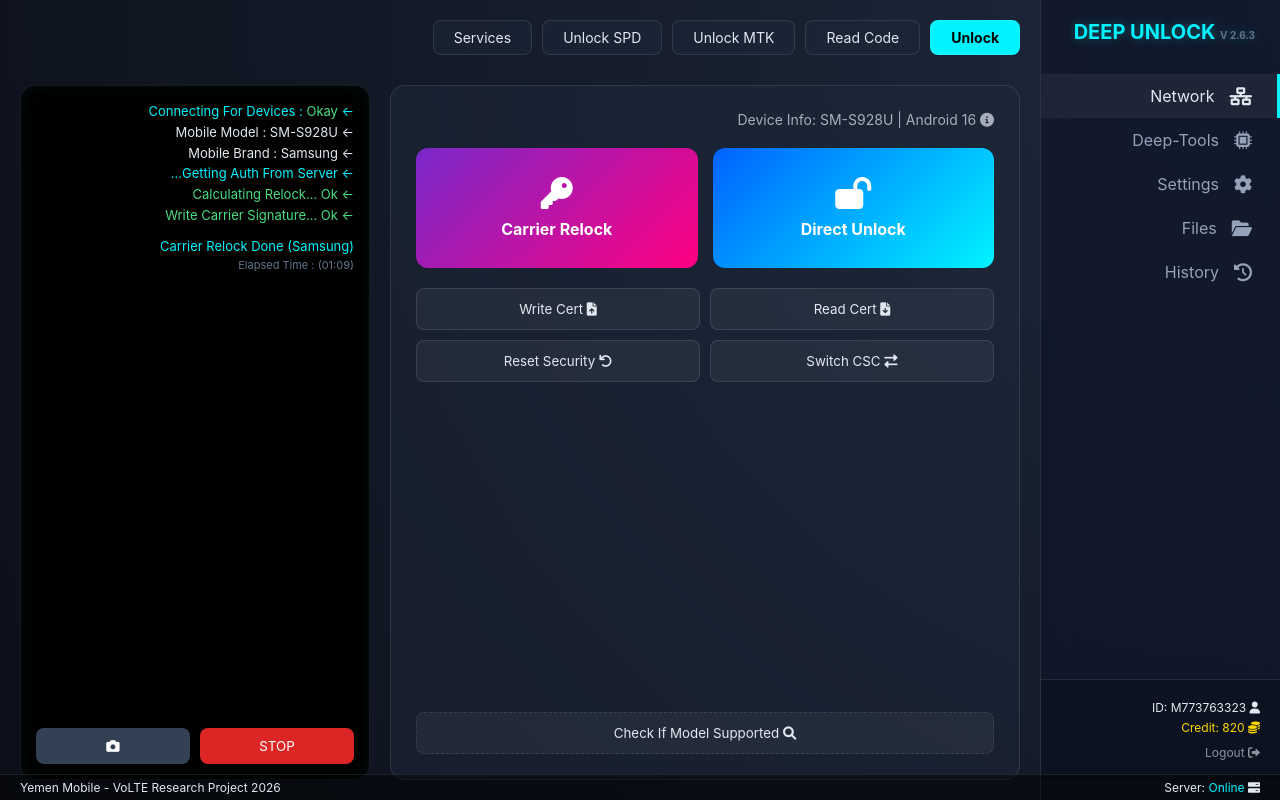
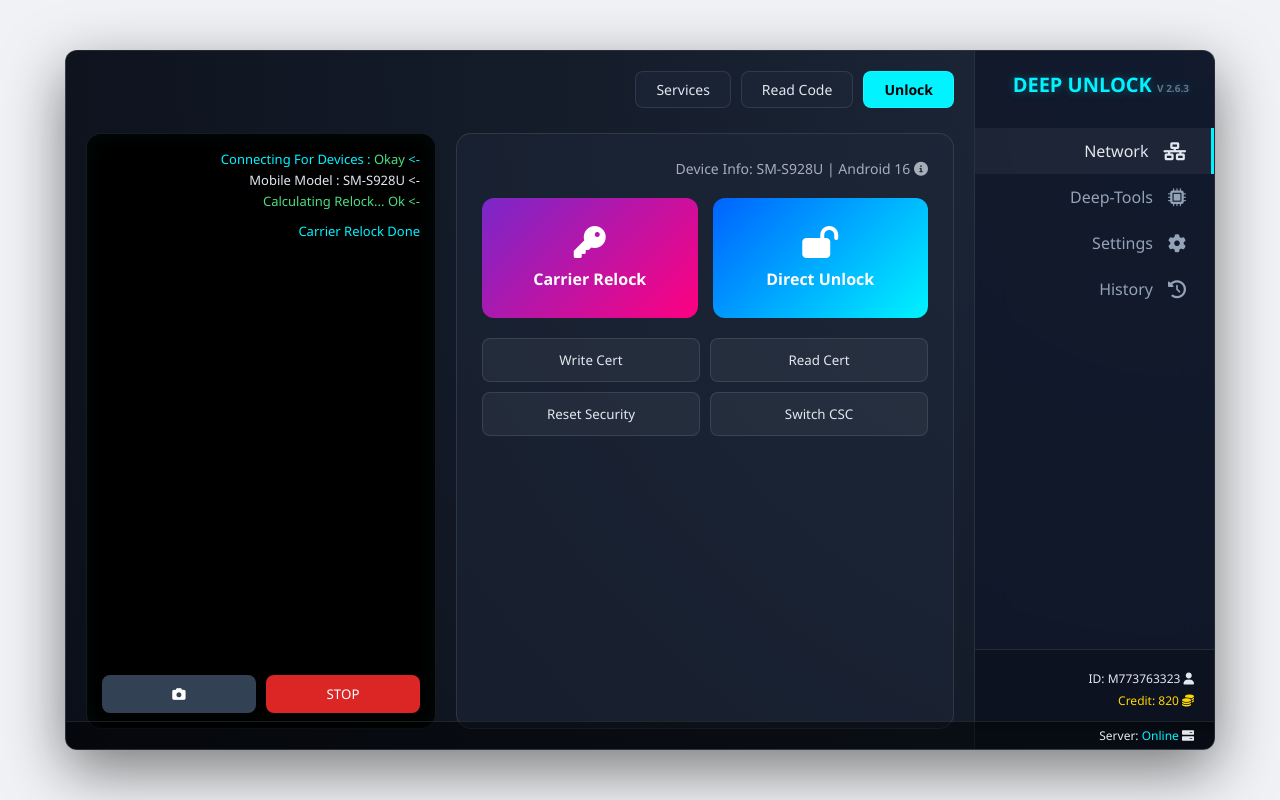
Before and after one commit to albhranygptmanwr-wq/Imei, a plain HTML site: page Anwr.html in a window 1280 px wide. Drawn offline with Linux system fonts and the light colour scheme.

Commit message:
Update Anwr.html

```diff
--- a/Anwr.html
+++ b/Anwr.html
@@ -2,8 +2,8 @@
 <html lang="ar" dir="rtl">
 <head>
     <meta charset="UTF-8">
-    <meta name="viewport" content="width=device-width, initial-scale=1.0">
-    <title>Deep Unlock Pro - Modern UI</title>
+    <meta name="viewport" content="width=1200, initial-scale=0.6, user-scalable=yes">
+    <title>Deep Unlock Pro - Desktop View</title>
     <link href="https://cdnjs.cloudflare.com/ajax/libs/font-awesome/6.0.0/css/all.min.css" rel="stylesheet">
     <style>
         :root {
@@ -20,18 +20,37 @@
             margin: 0;
             padding: 0;
             box-sizing: border-box;
-            font-family: 'Segoe UI Variable', 'Inter', sans-serif;
+            font-family: 'Segoe UI Variable', 'Segoe UI', sans-serif;
         }
 
+        /* إعدادات خلفية الصفحة البيضاء والتوسيط */
         body {
+            background-color: #f0f2f5; /* لون الهامش الأبيض (رمادي فاتح جداً لراحة العين) */
+            height: 100vh;
+            display: flex;
+            justify-content: center; /* توسيط أفقي */
+            align-items: center; /* توسيط عمودي */
+            overflow: auto; /* السماح بالسكرول إذا لزم الأمر */
+            padding: 20px;
+        }
+
+        /* هذا هو "صندوق" البرنامج الذي يحاكي نافذة الدسكتوب */
+        .app-window-container {
+            width: 1150px; /* عرض ثابت كبير */
+            height: 700px; /* ارتفاع ثابت */
+            /* نقلنا الخلفية الداكنة إلى هنا بدلاً من الـ body */
             background: radial-gradient(circle at top right, #1e293b, #0b0f19);
             color: var(--text-main);
-            height: 100vh;
             display: flex;
+            border-radius: 12px; /* حواف دائرية للنافذة */
+            box-shadow: 0 20px 60px rgba(0,0,0,0.5); /* ظل قوي ليعطي شعور النافذة العائمة */
             overflow: hidden;
+            position: relative;
+            border: 1px solid rgba(255,255,255,0.1);
         }
 
-        /* Sidebar Style */
+        /* --- بقية التنسيقات الداخلية كما هي تماماً لنسخة الدسكتوب --- */
+
         .sidebar {
             width: 240px;
             background: var(--sidebar-bg);
@@ -40,7 +59,7 @@
             display: flex;
             flex-direction: column;
             padding: 20px 0;
-            transition: 0.3s;
+            height: 100%;
         }
 
         .logo {
@@ -78,45 +97,26 @@
             border-top: 1px solid var(--glass-border);
         }
 
-        /* Main Content area */
         .main-container {
             flex: 1;
             display: flex;
             flex-direction: column;
             padding: 20px;
             gap: 20px;
+            height: 100%;
         }
 
-        .top-tabs {
-            display: flex;
-            gap: 10px;
-            padding-bottom: 10px;
-        }
-
-        .tab {
-            padding: 8px 20px;
-            background: var(--card-bg);
-            border-radius: 8px;
-            cursor: pointer;
-            border: 1px solid var(--glass-border);
-            transition: 0.3s;
-            font-size: 14px;
-        }
-
-        .tab.active {
-            background: var(--accent-blue);
-            color: #000;
-            font-weight: bold;
-        }
+        .top-tabs { display: flex; gap: 10px; padding-bottom: 5px; }
+        .tab { padding: 8px 20px; background: var(--card-bg); border-radius: 8px; cursor: pointer; border: 1px solid var(--glass-border); font-size: 14px; }
+        .tab.active { background: var(--accent-blue); color: #000; font-weight: bold; }
 
         .content-grid {
             display: grid;
             grid-template-columns: 1fr 350px;
             gap: 20px;
-            height: 100%;
+            flex: 1;
         }
 
-        /* Action Buttons Area */
         .actions-panel {
             background: var(--card-bg);
             border-radius: 15px;
@@ -127,57 +127,13 @@
             gap: 20px;
         }
 
-        .primary-actions {
-            display: grid;
-            grid-template-columns: 1fr 1fr;
-            gap: 15px;
-        }
-
-        .btn-main {
-            height: 120px;
-            border-radius: 12px;
-            border: none;
-            cursor: pointer;
-            display: flex;
-            flex-direction: column;
-            align-items: center;
-            justify-content: center;
-            gap: 10px;
-            font-size: 16px;
-            font-weight: bold;
-            transition: 0.3s;
-            color: white;
-            position: relative;
-            overflow: hidden;
-        }
-
+        .primary-actions { display: grid; grid-template-columns: 1fr 1fr; gap: 15px; }
+        .btn-main { height: 120px; border-radius: 12px; border: none; cursor: pointer; display: flex; flex-direction: column; align-items: center; justify-content: center; gap: 10px; font-size: 16px; font-weight: bold; color: white; }
         .btn-unlock { background: linear-gradient(135deg, #0062ff, #00f3ff); }
         .btn-relock { background: linear-gradient(135deg, #7928ca, #ff0080); }
+        .secondary-actions { display: grid; grid-template-columns: 1fr 1fr; gap: 10px; }
+        .btn-sub { padding: 12px; background: rgba(255, 255, 255, 0.05); border: 1px solid var(--glass-border); border-radius: 8px; color: var(--text-main); cursor: pointer; }
 
-        .btn-main:hover {
-            transform: translateY(-5px);
-            box-shadow: 0 10px 20px rgba(0, 0, 0, 0.3);
-        }
-
-        .secondary-actions {
-            display: grid;
-            grid-template-columns: 1fr 1fr;
-            gap: 10px;
-        }
-
-        .btn-sub {
-            padding: 12px;
-            background: rgba(255, 255, 255, 0.05);
-            border: 1px solid var(--glass-border);
-            border-radius: 8px;
-            color: var(--text-main);
-            cursor: pointer;
-            transition: 0.2s;
-        }
-
-        .btn-sub:hover { background: rgba(255, 255, 255, 0.1); border-color: var(--accent-blue); }
-
-        /* Log Panel */
         .log-panel {
             background: #000;
             border-radius: 15px;
@@ -189,24 +145,15 @@
             flex-direction: column;
             box-shadow: inset 0 0 20px rgba(0, 243, 255, 0.05);
         }
-
         .log-content { overflow-y: auto; flex: 1; line-height: 1.6; }
         .log-success { color: #4ade80; }
         .log-info { color: var(--accent-blue); }
-        .log-error { color: #f87171; }
+        .log-footer { margin-top: 15px; display: flex; gap: 10px; }
+        .btn-stop { flex: 1; background: #dc2626; color: white; border: none; padding: 10px; border-radius: 8px; }
+        .btn-shot { flex: 1; background: #334155; color: white; border: none; padding: 10px; border-radius: 8px; }
 
-        .log-footer {
-            margin-top: 15px;
-            display: flex;
-            gap: 10px;
-        }
-
-        .btn-stop { flex: 1; background: #dc2626; color: white; border: none; padding: 10px; border-radius: 8px; cursor: pointer; }
-        .btn-shot { flex: 1; background: #334155; color: white; border: none; padding: 10px; border-radius: 8px; cursor: pointer; }
-
-        /* Bottom Status Bar */
         .status-bar {
-            position: fixed;
+            position: absolute;
             bottom: 0;
             width: 100%;
             background: rgba(0, 0, 0, 0.5);
@@ -215,24 +162,23 @@
             justify-content: space-between;
             font-size: 12px;
             border-top: 1px solid var(--glass-border);
+            z-index: 10;
         }
     </style>
 </head>
 <body>
 
+    <div class="app-window-container">
+
         <aside class="sidebar">
             <div class="logo">DEEP UNLOCK <small style="font-size: 10px; color: #64748b;">V 2.6.3</small></div>
-
             <div class="nav-item active"><i class="fas fa-network-wired"></i> Network</div>
             <div class="nav-item"><i class="fas fa-microchip"></i> Deep-Tools</div>
             <div class="nav-item"><i class="fas fa-cog"></i> Settings</div>
-        <div class="nav-item"><i class="fas fa-folder-open"></i> Files</div>
             <div class="nav-item"><i class="fas fa-history"></i> History</div>
-
             <div class="user-info">
                 <div style="margin-bottom: 5px;"><i class="fas fa-user"></i> ID: M773763323</div>
                 <div style="color: var(--accent-gold);"><i class="fas fa-coins"></i> Credit: 820</div>
-            <div style="margin-top: 10px; opacity: 0.6;"><i class="fas fa-sign-out-alt"></i> Logout</div>
             </div>
         </aside>
 
@@ -240,50 +186,35 @@
             <header class="top-tabs">
                 <div class="tab active">Unlock</div>
                 <div class="tab">Read Code</div>
-            <div class="tab">Unlock MTK</div>
-            <div class="tab">Unlock SPD</div>
                 <div class="tab">Services</div>
             </header>
 
             <div class="content-grid">
                 <section class="actions-panel">
                     <div style="font-size: 14px; opacity: 0.7;"><i class="fas fa-info-circle"></i> Device Info: SM-S928U | Android 16</div>
-
                     <div class="primary-actions">
                         <button class="btn-main btn-unlock">
-                        <i class="fas fa-lock-open fa-2x"></i>
-                        <span>Direct Unlock</span>
+                            <i class="fas fa-lock-open fa-2x"></i><span>Direct Unlock</span>
                         </button>
                         <button class="btn-main btn-relock">
-                        <i class="fas fa-key fa-2x"></i>
-                        <span>Carrier Relock</span>
+                            <i class="fas fa-key fa-2x"></i><span>Carrier Relock</span>
                         </button>
                     </div>
-
                     <div class="secondary-actions">
-                    <button class="btn-sub"><i class="fas fa-file-download"></i> Read Cert</button>
-                    <button class="btn-sub"><i class="fas fa-file-upload"></i> Write Cert</button>
-                    <button class="btn-sub"><i class="fas fa-exchange-alt"></i> Switch CSC</button>
-                    <button class="btn-sub"><i class="fas fa-undo"></i> Reset Security</button>
+                        <button class="btn-sub">Read Cert</button>
+                        <button class="btn-sub">Write Cert</button>
+                        <button class="btn-sub">Switch CSC</button>
+                        <button class="btn-sub">Reset Security</button>
                     </div>
-
-                <button class="btn-sub" style="margin-top: auto; border-style: dashed;">
-                    <i class="fas fa-search"></i> Check If Model Supported
-                </button>
                 </section>
 
                 <section class="log-panel">
                     <div class="log-content">
                         <div class="log-info">-> Connecting For Devices : <span class="log-success">Okay</span></div>
                         <div>-> Mobile Model : SM-S928U</div>
-                    <div>-> Mobile Brand : Samsung</div>
-                    <div class="log-info">-> Getting Auth From Server...</div>
                         <div class="log-success">-> Calculating Relock... Ok</div>
-                    <div class="log-success">-> Write Carrier Signature... Ok</div>
-                    <div class="log-info" style="margin-top: 10px;">Carrier Relock Done (Samsung)</div>
-                    <div style="color: #64748b; font-size: 11px;">Elapsed Time : (01:09)</div>
+                        <div class="log-info" style="margin-top: 10px;">Carrier Relock Done</div>
                     </div>
-
                     <div class="log-footer">
                         <button class="btn-stop">STOP</button>
                         <button class="btn-shot"><i class="fas fa-camera"></i></button>
@@ -294,8 +225,7 @@
 
         <footer class="status-bar">
             <div><i class="fas fa-server"></i> Server: <span style="color: var(--accent-blue);">Online</span></div>
-        <div>Yemen Mobile - VoLTE Research Project 2026</div>
         </footer>
 
-</body>
+    </div> </body>
 </html>
```
Lines whose indentation alone changed are shown as unchanged.
